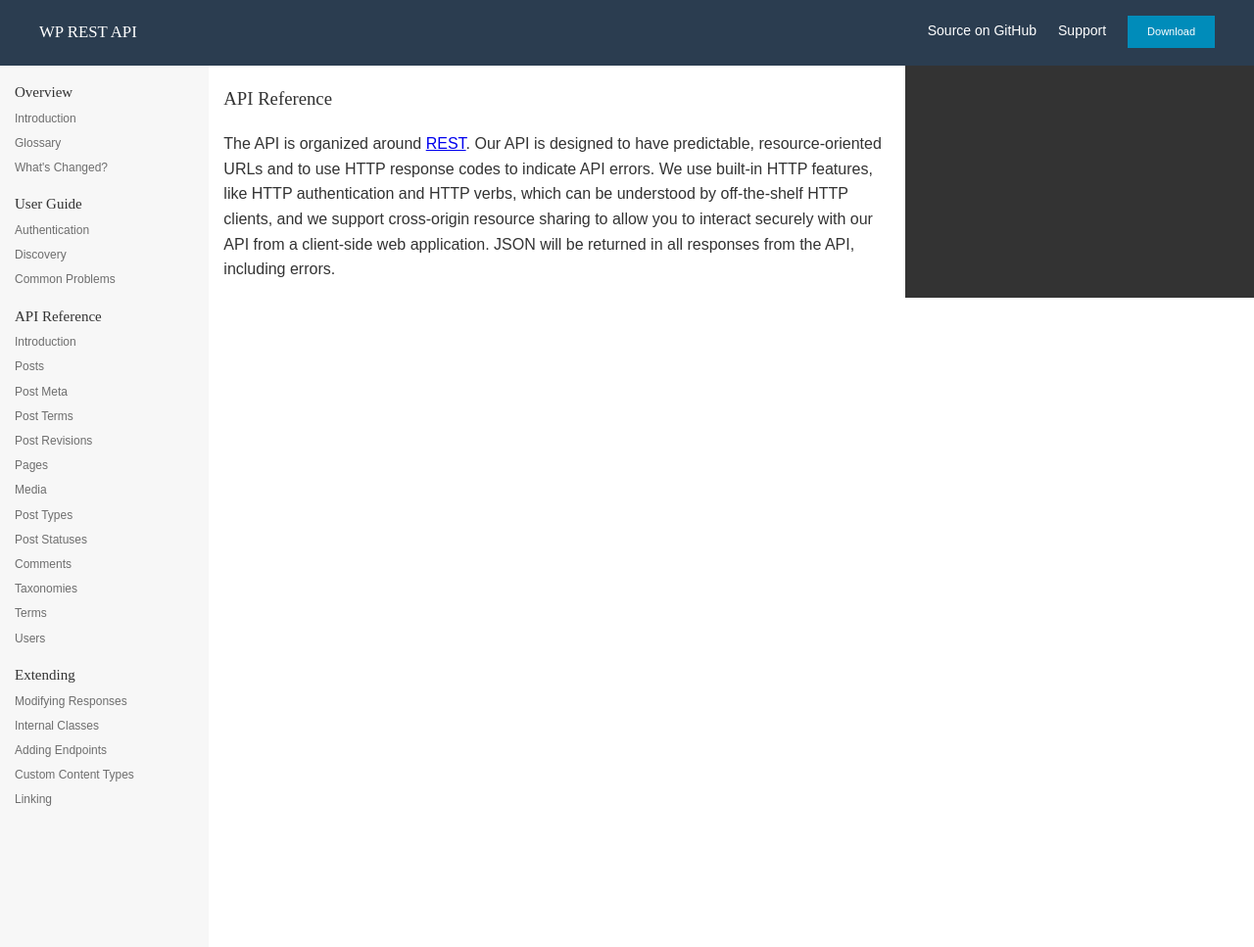
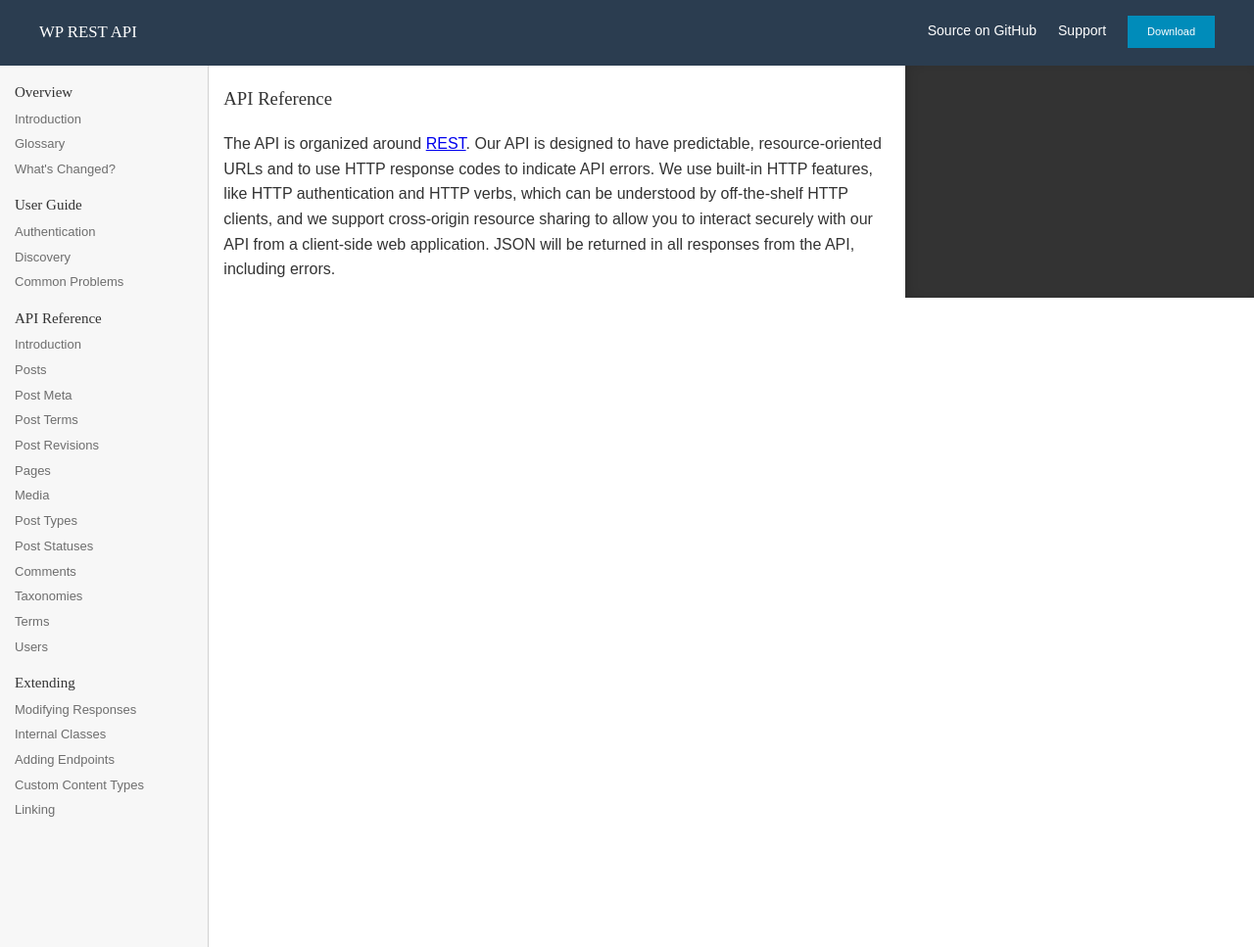
Before and after one commit to WP-API/docs-v2, a Jekyll site: the page built from reference/index.md, in a window 1280 px wide. Shown: the whole page at 98% size. Built offline with Jekyll 4.4.1, drawn with Linux system fonts in a browser that asks for light colours; Markdown is read by kramdown in place of the engine named in the settings.

Commit message:
style the left and right sidebars a little nicer

```diff
--- a/assets/styles/style.scss
+++ b/assets/styles/style.scss
@@ -57,6 +57,7 @@ header {
 
 	font-size: $sidebar-text-size;
 	line-height: $sidebar-line-height;
+	border-right: 1px solid rgba(0,0,0,.15);
 
 	overflow: scroll;
 
@@ -90,6 +91,7 @@ header {
 
 	nav li {
 		margin-bottom: 0.5em;
+		font-size: 13px;
 	}
 
 	a {
@@ -215,6 +217,8 @@ pre {
 
 		color: $fg-superbar;
 		background: $bg-superbar;
+
+		box-shadow: inset 5px 0 10px rgba(0,0,0,.1);
 	}
 }
 
```
